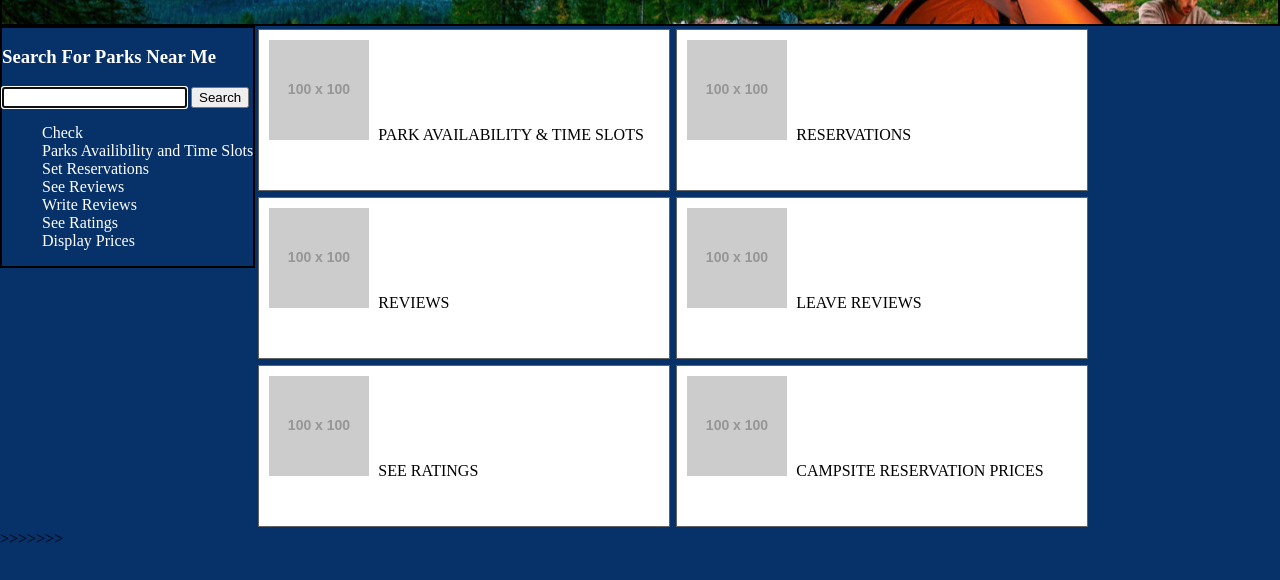
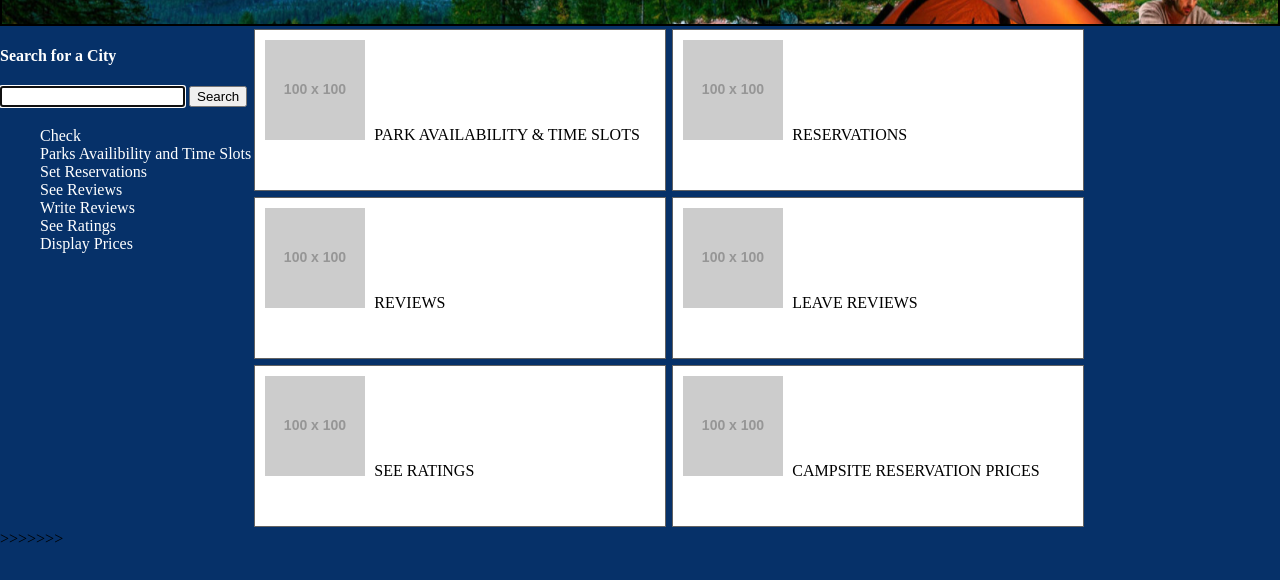
Before and after one commit to d-trecker/group-project1, a plain HTML site: page index.html in a window 1280 px wide. Shown: the part 90-670 px from the top of the page. Drawn offline with nearby package versions, Linux system fonts and the light colour scheme; placeholder pictures from the web are drawn by us.

Commit message:
added search history dropdown

```diff
--- a/index.html
+++ b/index.html
@@ -28,20 +28,28 @@
       <!--End Move to body-->
     </header>
     <aside class="flex-column justify-space-between">
-      <div class="search">
-        <div class="card">
-          <div class="header-img"></div>
-          <h3 class="card-header text-uppercase">Search For Parks Near Me</h3>
-          <form id="user-form" class="card-body">
-            <label class="form-label" for=""></label>
-            <input
-              name=""
-              id=""
-              type="text"
-              autofocus="true"
-              class="form-input"
-            />
-            <button type="submit" class="btn">Search</button>
+      <main class="container-fluid">
+        <div class = "row">
+            <div class="col-12 col-md-3 p-2 search-column">
+                <form class = "border p-2" id = "city-search-form">
+                    <h4>Search for a City</h2>
+                    <input id="city" type = "text" autofocus = "true" class = "form-input"/>
+                    <button class = "btn btn-primary" type = "submit">Search</button>
+                </form>
+                <div class = "past-search border" id = "past-search-buttons"></div>
+            </div>
+            <div class="col-12 col-md-9">
+                <div class = "row border selected-city" id = "current-campsite">
+                    <div class = "col-12">
+                        <h2 id="searched-city"></h2>
+                        <div id = "current-campsite-container" class = "list-group"></div>
+                    </div>
+                </div>
+                <div class = "row border" id = "previous-searches">
+                        <div class = "d-flex" id = "current-campsite"></div>
+                </div>
+            </div>
+        </div>
             <ul>
               Check
               <li>Parks Availibility and Time Slots</li>
```
